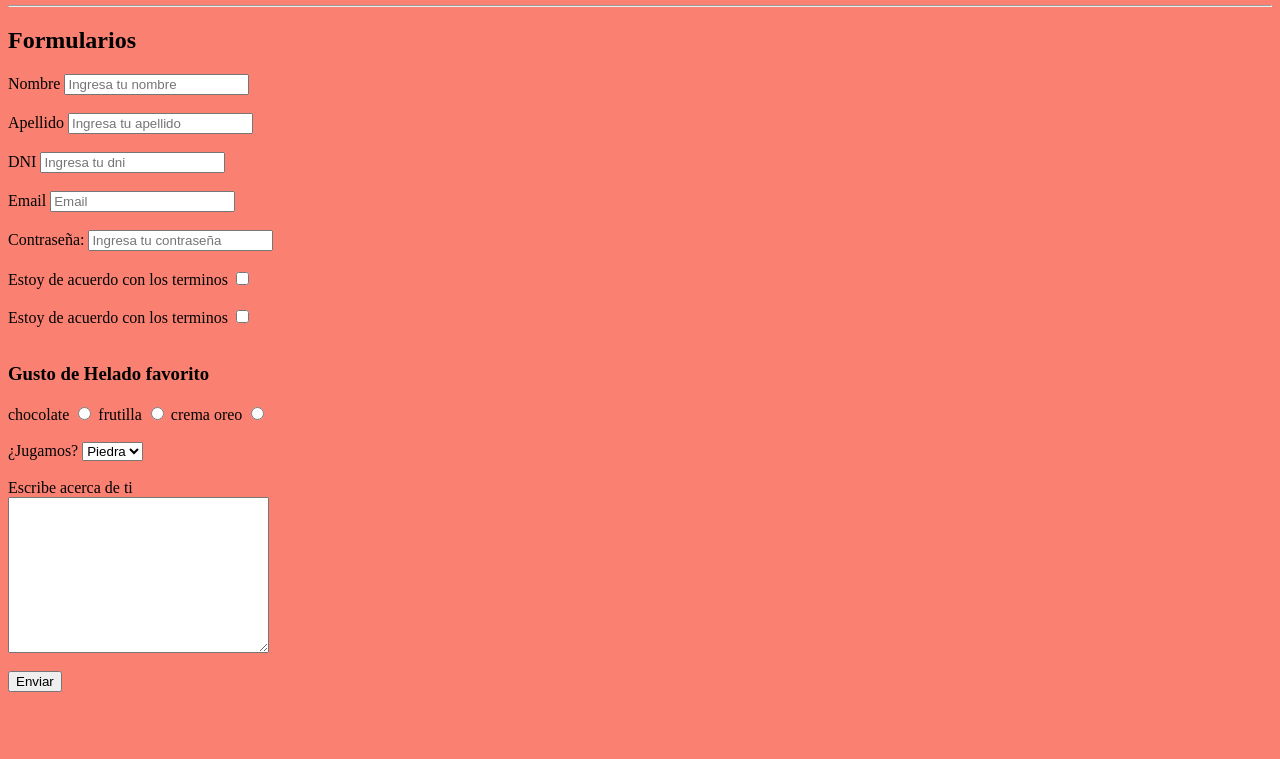
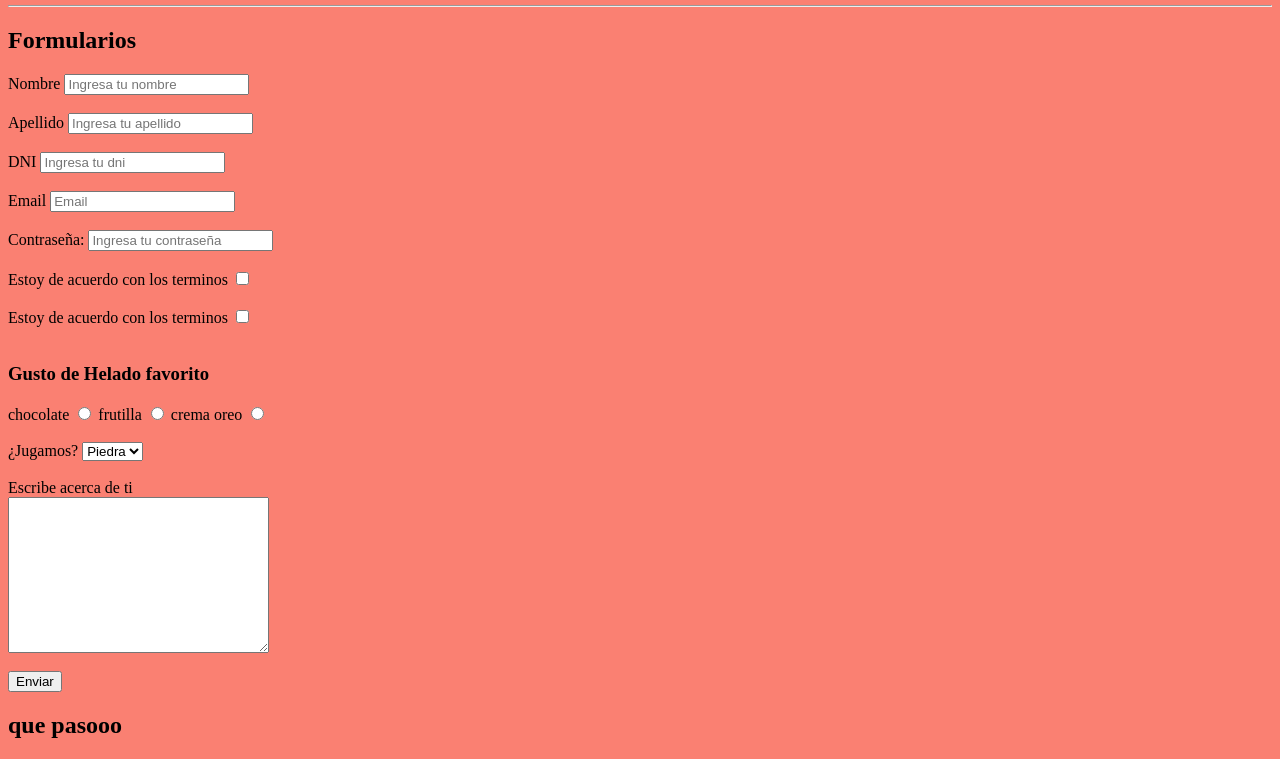
Before and after one commit to AxelNaw/nucbaGIT, a plain HTML site: page index.html in a window 1280 px wide. Shown: the part 970-1729 px from the top of the page. Before the commit the page ends 1678 px from the top, so only its background shows below. Drawn offline with Linux system fonts and the light colour scheme.

Commit message:
original

```diff
--- a/index.html
+++ b/index.html
@@ -137,7 +137,7 @@
             <br>
             <input type="submit" value="Enviar">
 
-
+<h2>que pasooo</h2>
 
         </form>
 
```
